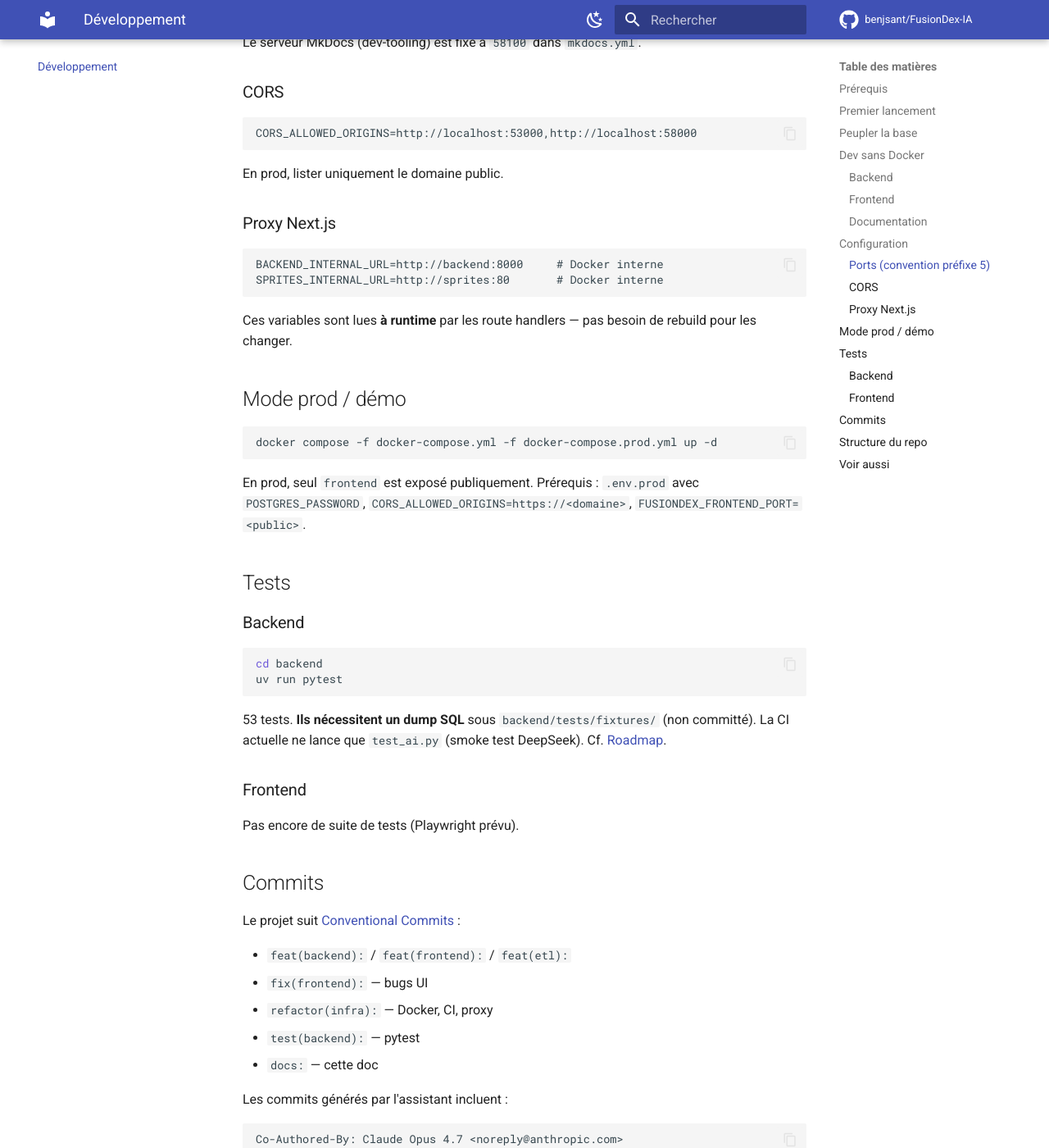
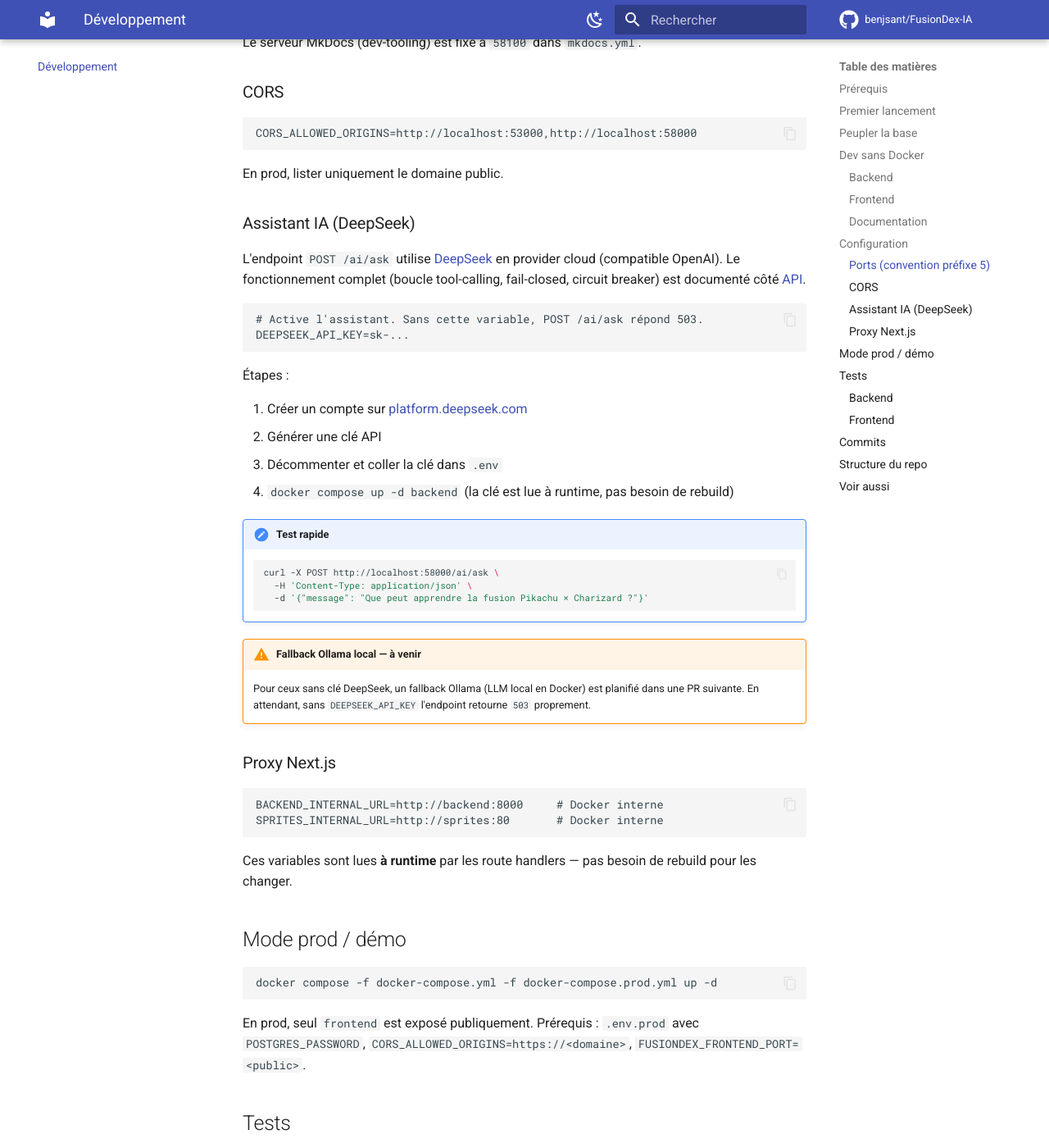
Before and after one commit to benjsant/FusionDex-IA, an MkDocs documentation site: the page built from docs/development.md, in a window 1280 px wide and 1400 px high, scrolled down 2327 px. Shown: the whole window at 82% size. Built offline with MkDocs 1.6.1 and Material for MkDocs 9.7.7, drawn with Linux system fonts in a browser that asks for light colours; comment, search, counter and statistics services are not loaded.

Commit message:
chore(ai): make DEEPSEEK_API_KEY discoverable + document setup (#18)
L'AI provider est lu via env_file (.env) côté backend mais n'était
listé ni dans .env.example (juste un commentaire vague), ni dans
le bloc environment: du backend, ni dans la doc dev. Résultat :
nouveau contributeur galère pour trouver où mettre sa clé.

Changements :
- .env.example : commentaire enrichi (lien obtention clé + comportement
  503 si absente + mention du fallback Ollama à venir)
- docker-compose.yml : DEEPSEEK_API_KEY explicite dans `environment:`
  du backend (rétrocompatible : env_file continue de marcher)
- docs/development.md : nouvelle section "Assistant IA (DeepSeek)"
  avec étapes setup + curl de test + note sur le fallback Ollama futur

Aucune logique applicative modifiée. Le build mkdocs --strict reste vert.

Co-authored-by: Claude Opus 4.7 <noreply@anthropic.com>

````diff
--- a/docker-compose.yml
+++ b/docker-compose.yml
@@ -65,6 +65,10 @@ services:
       POSTGRES_PASSWORD: ${POSTGRES_PASSWORD:-fusiondex_password}
       SPRITES_DIR: /app/data/sprites
       CORS_ALLOWED_ORIGINS: ${CORS_ALLOWED_ORIGINS:-http://localhost:53000,http://localhost:58000}
+      # AI provider — vide par défaut → /ai/ask renvoie 503.
+      # La valeur est aussi propagée via env_file (.env), mais on la liste
+      # explicitement ici pour la rendre découvrable.
+      DEEPSEEK_API_KEY: ${DEEPSEEK_API_KEY:-}
     volumes:
       - ./backend:/app/backend
       - ./data/sprites:/app/data/sprites:ro
--- a/docs/development.md
+++ b/docs/development.md
@@ -103,6 +103,32 @@ CORS_ALLOWED_ORIGINS=http://localhost:53000,http://localhost:58000
 
 En prod, lister uniquement le domaine public.
 
+### Assistant IA (DeepSeek)
+
+L'endpoint `POST /ai/ask` utilise [DeepSeek](https://platform.deepseek.com/) en provider cloud (compatible OpenAI). Le fonctionnement complet (boucle tool-calling, fail-closed, circuit breaker) est documenté côté [API](api.md#ia-deepseek-agentique).
+
+```dotenv
+# Active l'assistant. Sans cette variable, POST /ai/ask répond 503.
+DEEPSEEK_API_KEY=sk-...
+```
+
+Étapes :
+
+1. Créer un compte sur [platform.deepseek.com](https://platform.deepseek.com/)
+2. Générer une clé API
+3. Décommenter et coller la clé dans `.env`
+4. `docker compose up -d backend` (la clé est lue à runtime, pas besoin de rebuild)
+
+!!! note "Test rapide"
+    ```bash
+    curl -X POST http://localhost:58000/ai/ask \
+      -H 'Content-Type: application/json' \
+      -d '{"message": "Que peut apprendre la fusion Pikachu × Charizard ?"}'
+    ```
+
+!!! warning "Fallback Ollama local — à venir"
+    Pour ceux sans clé DeepSeek, un fallback Ollama (LLM local en Docker) est planifié dans une PR suivante. En attendant, sans `DEEPSEEK_API_KEY` l'endpoint retourne `503` proprement.
+
 ### Proxy Next.js
 
 ```dotenv
````
Also changed, not shown: 1 other file.
